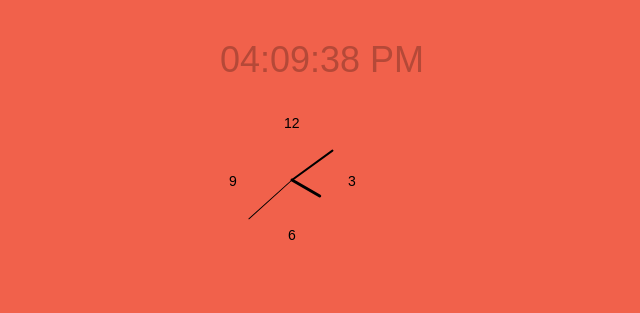
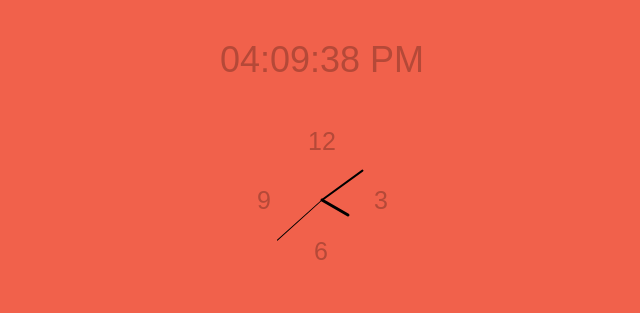
Before and after one commit to rjoyce6/HW13---Digital-Clock, a plain HTML site: page index.html in a window 1280 px wide. Shown: the whole page, without its empty margins (318-958 px from the left). Drawn offline with nearby package versions, Linux system fonts and the light colour scheme; a web font is replaced by a local one.

Commit message:
analog clock

```diff
--- a/css/style.css
+++ b/css/style.css
@@ -40,12 +40,16 @@ body {
 /*========================================================
           Digital Clock
 ========================================================*/
-.inner-clock {
-  width: 200px;
-  height: 200px;
+.analog-clock {
+  margin-top: 30px;
 }
 
-#hr-hand, #min-hand, #sec-hand, #sec-tail {
+svg{
+  width: 140px;
+  height: 140px;
+}
+
+#hr-hand, #min-hand, #sec-hand {
   stroke: black;
   stroke-linecap: round;
 }
@@ -62,6 +66,7 @@ body {
   stroke-width: 1px;
 }
 
-.inner-clock .text {
-  color: #b54938;
+svg text {
+  fill: #b54938;
+  font-size: 25px;
 }
--- a/index.html
+++ b/index.html
@@ -25,31 +25,18 @@
       </h1>
     </div>
 
-    <!-- Displaying it in a digital timer -->
+    <!-- Displaying it in a analog clock -->
     <div class="analog-clock">
       <svg class="inner-clock">
-        <line id="hr-hand" x1="70" y1="70" x2="70" y2="38" />
+        <line id="hr-hand" x1="70" y1="70" x2="70" y2="40" />
         <line id="min-hand" x1="70" y1="70" x2="70" y2="20" />
-        <line id="sec-hand" x1="70" y1="70" x2="70" y2="12" />
-        <text x="62" y="18">12</text>
-        <text x="126" y="76">3</text>
-        <text x="66" y="130">6</text>
-        <text x="7" y="76">9</text>
+        <line id="sec-hand" x1="70" y1="70" x2="70" y2="10" />
+        <text x="56" y="20">12</text>
+        <text x="122" y="79">3</text>
+        <text x="62" y="130">6</text>
+        <text x="5" y="79">9</text>
       </svg>
-
-
     </div>
-
-
-    <!-- displaying timer -->
-    <!-- <div class="timer">
-      <input type="text" name="" value="" placeholder="set timer in minute" id="timerValue">
-      <button type="button" name="button" id="startTimer">Start</button>
-
-      <br>
-      <h1 id="displayTimer"></h1>
-
-    </div> -->
 
 
 
--- a/js/app.js
+++ b/js/app.js
@@ -26,9 +26,9 @@ function getTimeAMPM() {
   }
 
   // move hands of the clock
-  setAttr('hr-hand', 30*h);
-  setAttr('min-hand', 6*m);
-  setAttr('sec-hand', 6*s);
+  setAttr('hr-hand', 30*h); // each hour is 30 degrees apart
+  setAttr('min-hand', 6*m); // each minute is 6 degrees apart
+  setAttr('sec-hand', 6*s); // each second is 6 degrees apart
 
   // Select the element with id="display" to change the displayed time
   document.getElementById('display').textContent = h + ":" + m + ":" + s + " " +ampm;
```
